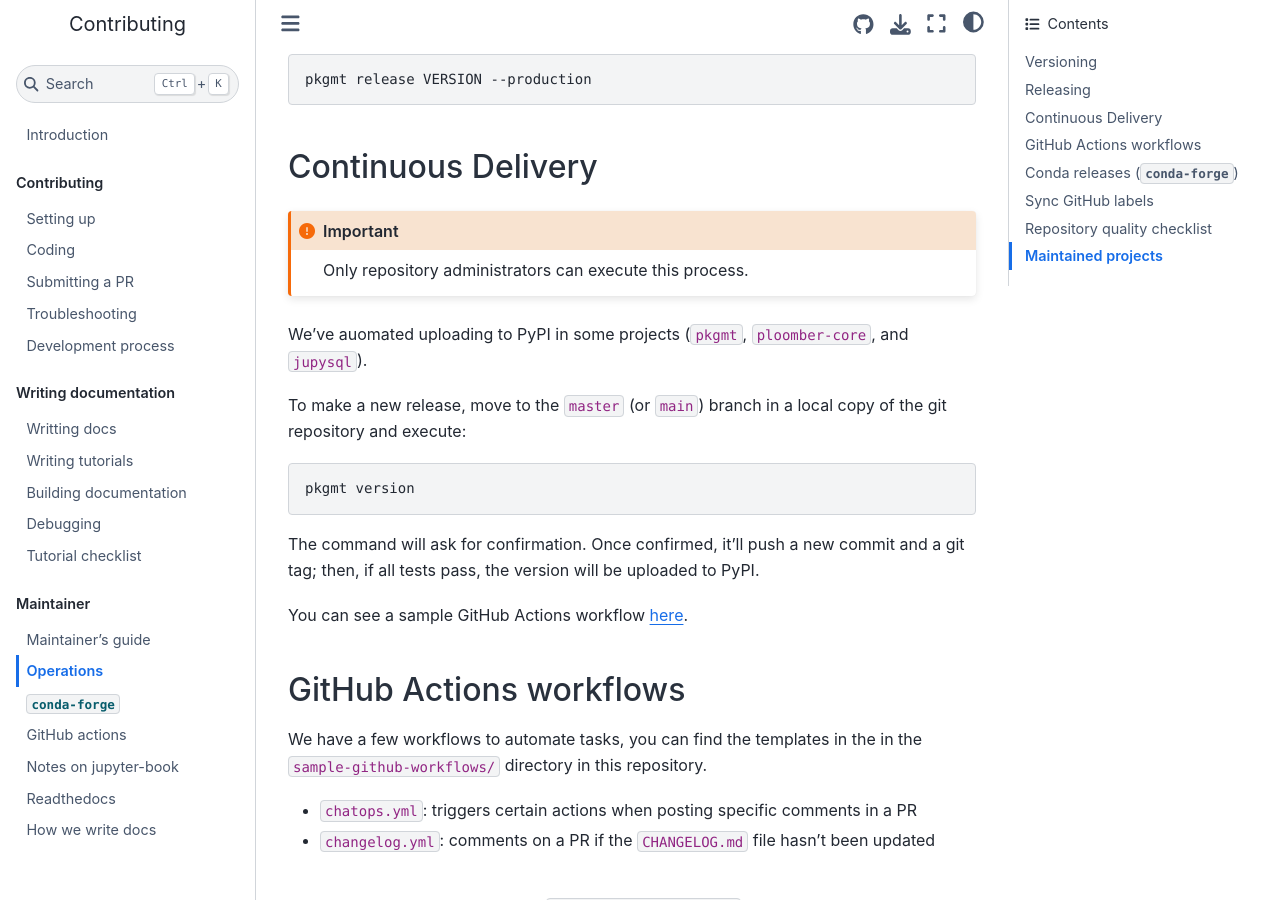
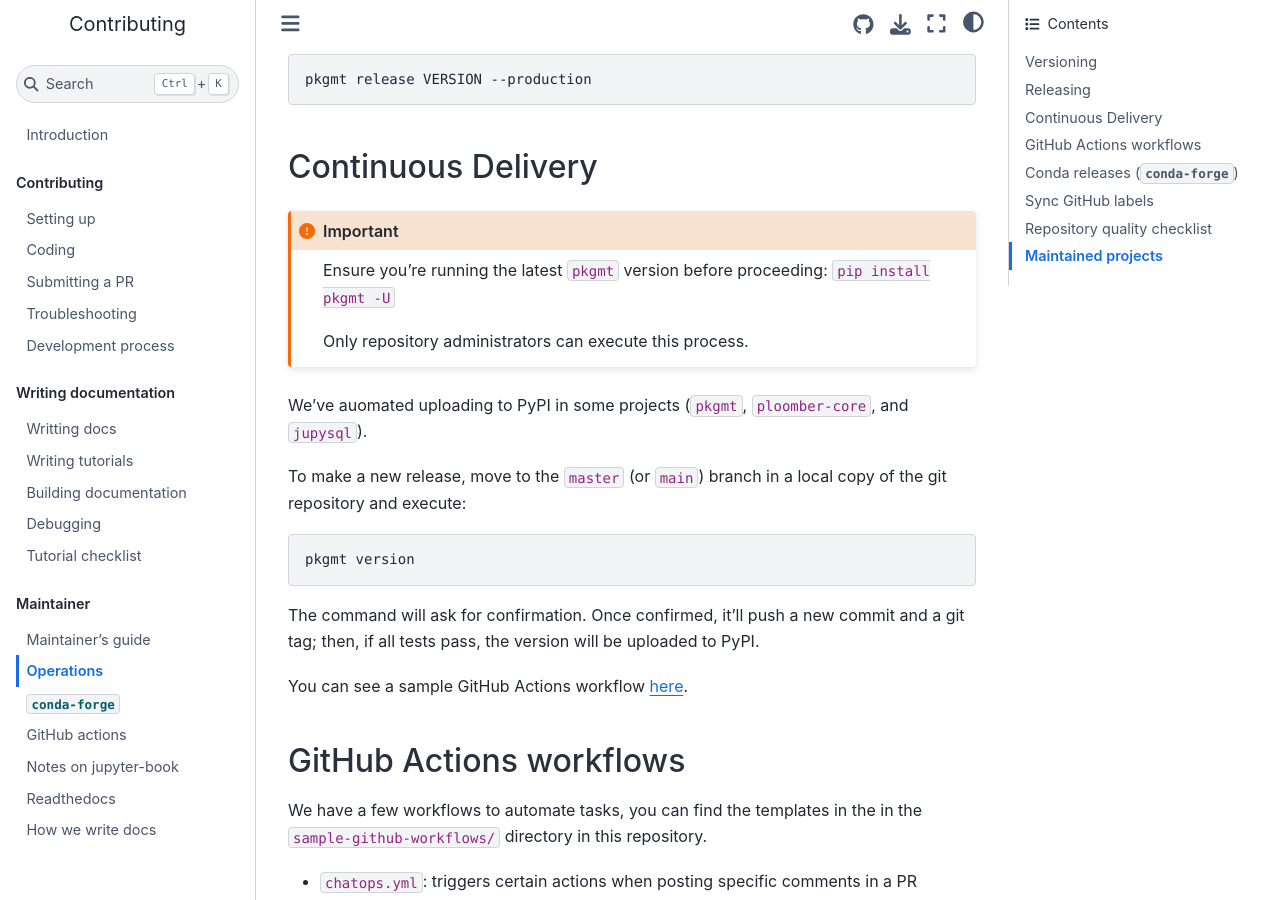
Before and after one commit to ploomber/contributing, a Jupyter Book: the page built from maintainer/ops.md, in a window 1280 px wide and 900 px high, scrolled down 1327 px. Built offline with Jupyter Book 1.0.4 settings and Sphinx 7.4.7 and the Sphinx Book theme 1.1.4, drawn with Linux system fonts in a browser that asks for light colours; some of the changed lines change nothing that is shown.

Commit message:
fix docs

````diff
--- a/_config.yml
+++ b/_config.yml
@@ -6,7 +6,7 @@
 # logo: logo.png
 
 
-exclude_patterns: [_notes/*, README.md]
+exclude_patterns: [_notes/*, README.md, CHANGELOG.md]
 
 # Force re-execution of notebooks on each build.
 # See https://jupyterbook.org/content/execute.html
--- a/maintainer/ops.md
+++ b/maintainer/ops.md
@@ -48,6 +48,8 @@
 ## Continuous Delivery
 
 ```{important}
+Ensure you're running the latest `pkgmt` version before proceeding: `pip install pkgmt -U`
+
 Only repository administrators can execute this process.
 ```
 
````
